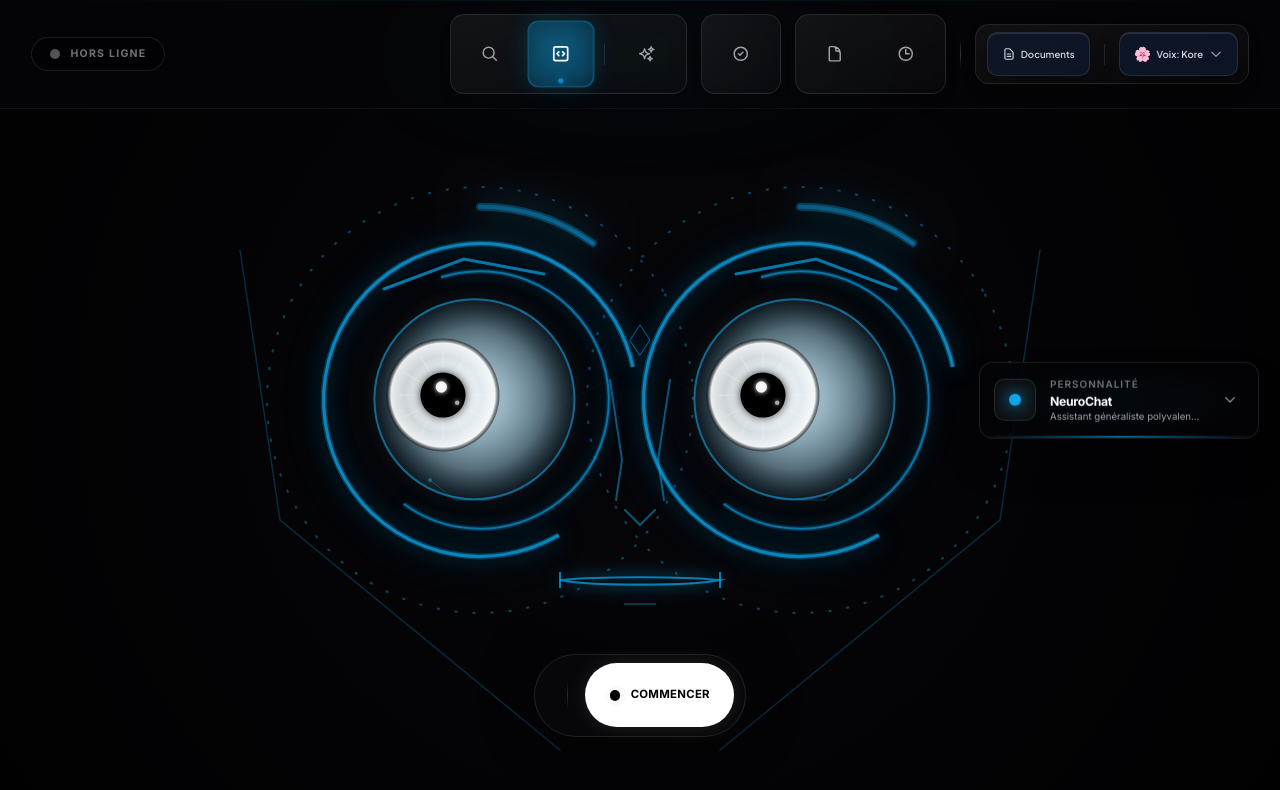
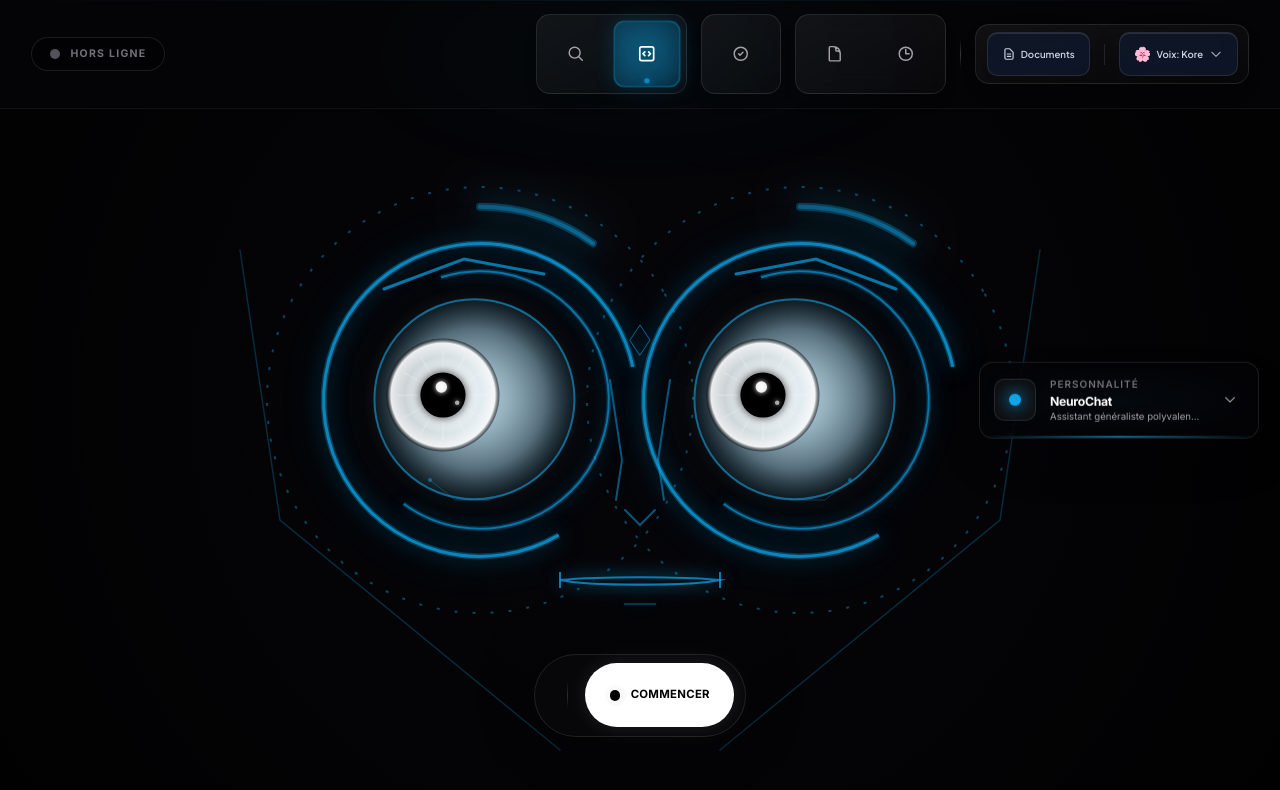
Before and after one commit to moonback/NeuroChat-Live-Pro, a React (Vite) app: page / in a window 1280 px wide. Shown: the top 790 px of the page. Built offline with nearby package versions, Linux system fonts and the light colour scheme.

Commit message:
feat: Implement new Header component and uiStore, refactoring UI controls and removing PersonalityFilesEditor from App.tsx.

```diff
--- a/App.tsx
+++ b/App.tsx
@@ -3,7 +3,7 @@ import Visualizer from './components/Visualizer';
 import ControlPanel from './components/ControlPanel';
 import Header from './components/Header';
 
-import PersonalityFilesEditor from './components/PersonalityFilesEditor';
+
 import SystemStatusModal from './components/SystemStatusModal';
 import MobileActionsDrawer from './components/MobileActionsDrawer';
 import ConclusionsModal from './components/ConclusionsModal';
@@ -315,10 +315,7 @@ const App: React.FC = () => {
         onClose={() => ui.setHistoryModalOpen(false)}
       />
 
-      <PersonalityFilesEditor
-        isOpen={ui.isPersonalityFilesEditorOpen}
-        onClose={() => ui.setPersonalityFilesEditorOpen(false)}
-      />
+
 
       <MobileActionsDrawer
         isOpen={ui.isMobileActionsDrawerOpen && !isConnected}
@@ -364,7 +361,7 @@ const App: React.FC = () => {
           isGoogleSearchEnabled={isGoogleSearchEnabled}
           onToggleGoogleSearch={handleGoogleSearchToggle}
 
-          onOpenPersonalityFilesEditor={() => ui.setPersonalityFilesEditorOpen(true)}
+
           onOpenToolsList={() => ui.setToolsListOpen(true)}
           onOpenSystemStatus={() => ui.setSystemStatusModalOpen(true)}
           onOpenConclusions={() => ui.setConclusionsModalOpen(true)}
--- a/components/Header.tsx
+++ b/components/Header.tsx
@@ -21,7 +21,7 @@ interface HeaderProps {
   onToggleGoogleSearch: (enabled: boolean) => void;
   onOpenToolsList: () => void;
 
-  onOpenPersonalityFilesEditor?: () => void; // Nouveau bouton
+
   onOpenSystemStatus?: () => void;
   onOpenConclusions?: () => void;
   onOpenHistory?: () => void;
@@ -520,20 +520,7 @@ const Header: React.FC<HeaderProps> = ({
                 disabledReason={disabledReason}
               />
 
-              {onOpenPersonalityFilesEditor && (
-                <>
-                  <div className="w-[1px] h-6 bg-white/10 mx-1" />
-                  <ControlButton
-                    active={false}
-                    onClick={onOpenPersonalityFilesEditor}
-                    icon={<Icons.Brain />}
-                    label="Fichiers & Mémoire"
-                    themeColor={currentPersonality.themeColor}
-                    disabled={isConnected}
-                    disabledReason={disabledReason}
-                  />
-                </>
-              )}
+
             </ControlGroup>
 
             {/* System Status Button */}
--- a/stores/uiStore.ts
+++ b/stores/uiStore.ts
@@ -7,7 +7,7 @@ interface UIState {
     isSystemStatusModalOpen: boolean;
     isConclusionsModalOpen: boolean;
     isHistoryModalOpen: boolean;
-    isPersonalityFilesEditorOpen: boolean;
+
 
     // Actions
 
@@ -16,7 +16,7 @@ interface UIState {
     setSystemStatusModalOpen: (open: boolean) => void;
     setConclusionsModalOpen: (open: boolean) => void;
     setHistoryModalOpen: (open: boolean) => void;
-    setPersonalityFilesEditorOpen: (open: boolean) => void;
+
 
     // Convenience togglers
 
@@ -25,7 +25,7 @@ interface UIState {
     toggleSystemStatusModal: () => void;
     toggleConclusionsModal: () => void;
     toggleHistoryModal: () => void;
-    togglePersonalityFilesEditor: () => void;
+
 
     // Close all
     closeAllModals: () => void;
@@ -38,7 +38,7 @@ export const useUIStore = create<UIState>((set) => ({
     isSystemStatusModalOpen: false,
     isConclusionsModalOpen: false,
     isHistoryModalOpen: false,
-    isPersonalityFilesEditorOpen: false,
+
 
 
     setToolsListOpen: (open) => set({ isToolsListOpen: open }),
@@ -46,7 +46,7 @@ export const useUIStore = create<UIState>((set) => ({
     setSystemStatusModalOpen: (open) => set({ isSystemStatusModalOpen: open }),
     setConclusionsModalOpen: (open) => set({ isConclusionsModalOpen: open }),
     setHistoryModalOpen: (open) => set({ isHistoryModalOpen: open }),
-    setPersonalityFilesEditorOpen: (open) => set({ isPersonalityFilesEditorOpen: open }),
+
 
 
     toggleToolsList: () => set((state) => ({ isToolsListOpen: !state.isToolsListOpen })),
@@ -54,7 +54,7 @@ export const useUIStore = create<UIState>((set) => ({
     toggleSystemStatusModal: () => set((state) => ({ isSystemStatusModalOpen: !state.isSystemStatusModalOpen })),
     toggleConclusionsModal: () => set((state) => ({ isConclusionsModalOpen: !state.isConclusionsModalOpen })),
     toggleHistoryModal: () => set((state) => ({ isHistoryModalOpen: !state.isHistoryModalOpen })),
-    togglePersonalityFilesEditor: () => set((state) => ({ isPersonalityFilesEditorOpen: !state.isPersonalityFilesEditorOpen })),
+
 
     closeAllModals: () => set({
 
@@ -63,6 +63,6 @@ export const useUIStore = create<UIState>((set) => ({
         isSystemStatusModalOpen: false,
         isConclusionsModalOpen: false,
         isHistoryModalOpen: false,
-        isPersonalityFilesEditorOpen: false,
+
     }),
 }));
```
